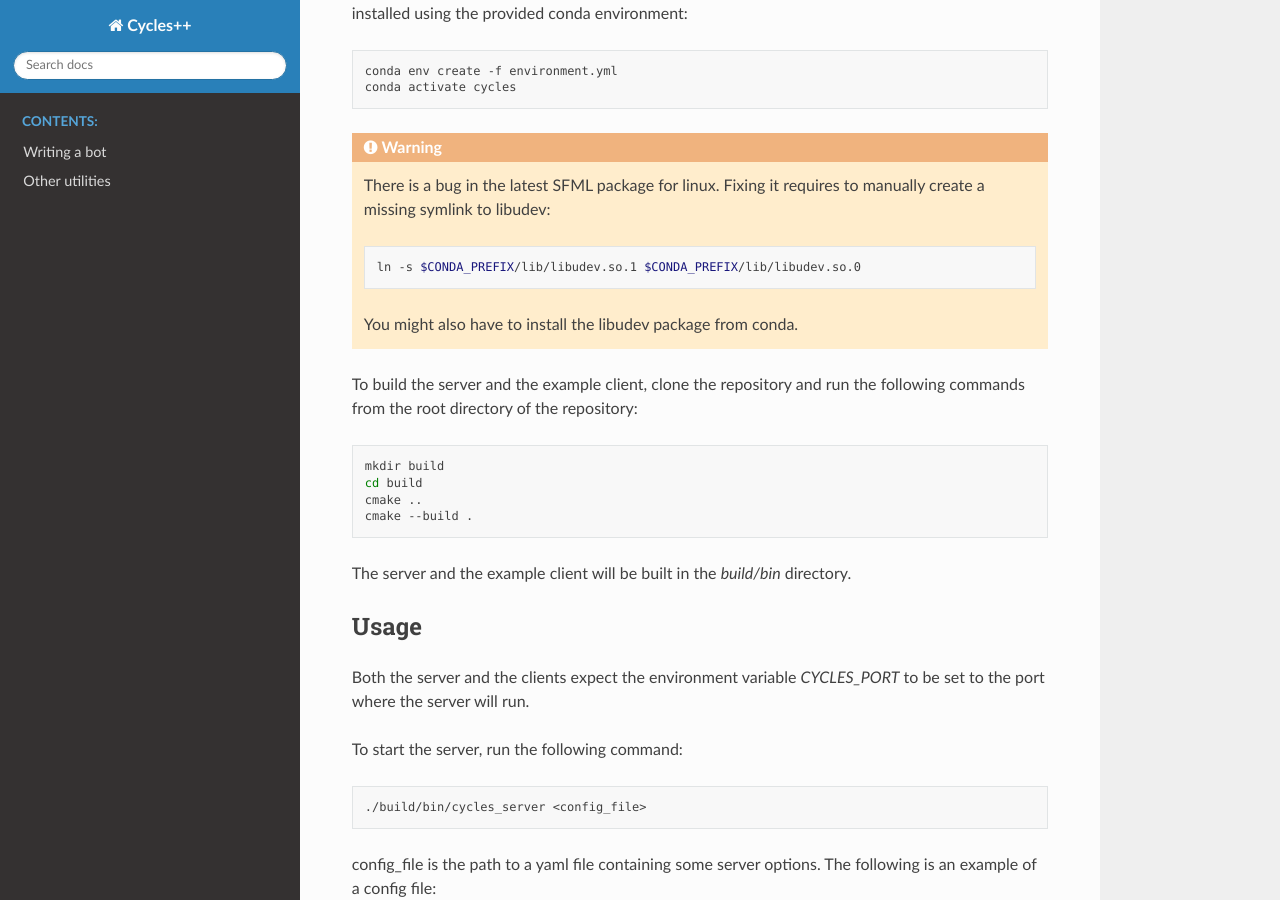
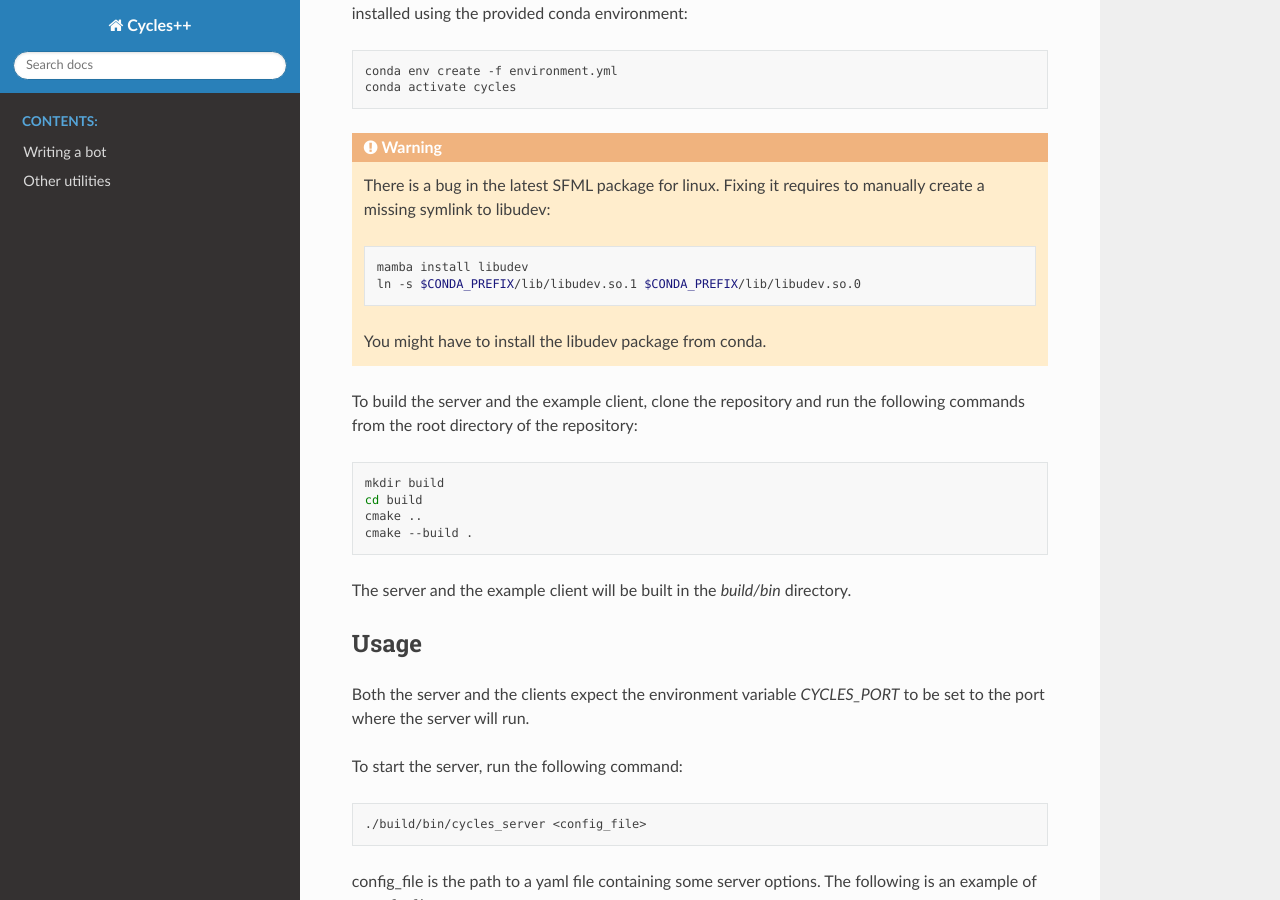
Before and after one commit to RaulPPelaez/cycles, a Sphinx documentation site: the page built from docs/source/index.rst, in a window 1280 px wide and 900 px high, scrolled down 917 px. Built offline with Sphinx 7.4.7 and the Read the Docs theme 2.0.0, drawn with Linux system fonts in a browser that asks for light colours.

Commit message:
Update docs

```diff
--- a/docs/source/index.rst
+++ b/docs/source/index.rst
@@ -29,9 +29,10 @@ The server and clients are written in C++ and require a C++20 compiler. All depe
 
    .. code-block:: bash
 
-       ln -s $CONDA_PREFIX/lib/libudev.so.1 $CONDA_PREFIX/lib/libudev.so.0
+      mamba install libudev
+      ln -s $CONDA_PREFIX/lib/libudev.so.1 $CONDA_PREFIX/lib/libudev.so.0
 
-   You might also have to install the libudev package from conda.
+   You might have to install the libudev package from conda.
 
 To build the server and the example client, clone the repository and run the following commands from the root directory of the repository:
 
```
